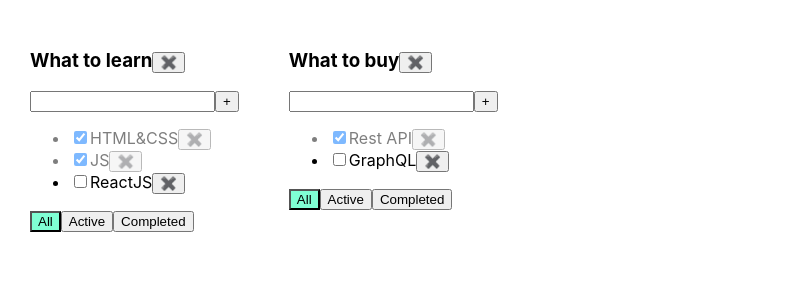
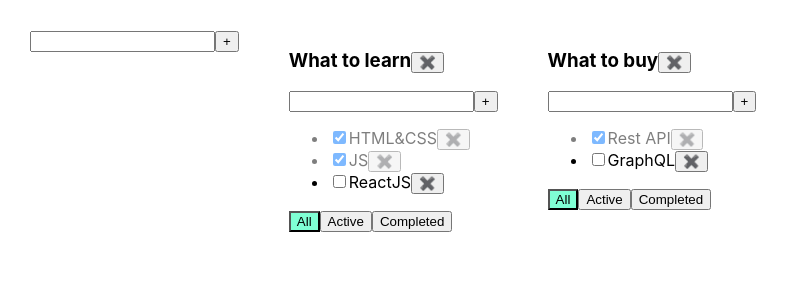
Before and after one commit to dnisaev/todolist, a React (Create React App) app: page / in a window 1280 px wide. Shown: the top 300 px of the page, without its empty margins (0-789 px from the left). Built offline with nearby package versions, Linux system fonts and the light colour scheme.

Commit message:
add sprint2 week2 solution

```diff
--- a/src/App.tsx
+++ b/src/App.tsx
@@ -2,6 +2,7 @@ import React, {useState} from 'react';
 import './App.css';
 import {TaskType, Todolist} from "./components/Todolist";
 import {v1} from "uuid";
+import {AddItemForm} from "./components/AddItemForm";
 
 export type FilterValuesType = 'active' | 'all' | 'completed';
 type TodolistsType = {
@@ -67,8 +68,33 @@ function App() {
         setTasks({...tasks})
     }
 
+    function addTodoList(title: string) {
+        let newTodolistId = v1();
+        let newTodolist: TodolistsType = {id: newTodolistId, title: title, filter: 'all'};
+        setTodolists([newTodolist, ...todolists]);
+        setTasks({...tasks, [newTodolistId]:[]});
+    }
+
+    function addEditedTask(id: string, title: string, todolistId: string) {
+        let todolistTasks = tasks[todolistId];
+        let task = todolistTasks.find(t => t.id === id)
+        if (task) {
+            task.title = title;
+            setTasks({...tasks})
+        }
+    }
+
+    function addEditedTodolist(title: string, todolistId: string) {
+        let todolist = todolists.find(tl => tl.id === todolistId);
+        if (todolist) {
+            todolist.title = title
+            setTodolists([...todolists])
+        }
+    }
+
     return (
         <div className="App">
+            <AddItemForm addItem={addTodoList}/>
             {
                 todolists.map(todolist => {
                     let allTodolistTasks = tasks[todolist.id]
@@ -89,6 +115,8 @@ function App() {
                                      changeTaskStatus={changeTaskStatus}
                                      filter={todolist.filter}
                                      removeTodolist={removeTodolist}
+                                     editTask={addEditedTask}
+                                     editTodolist={addEditedTodolist}
                     />
                 })
             }
--- /dev/null
+++ b/src/components/AddItemForm.tsx
@@ -0,0 +1,38 @@
+import React, {ChangeEvent, KeyboardEvent, useState} from 'react';
+
+type AddItemFormType = {
+    addItem: (title: string) => void
+}
+export const AddItemForm = (props: AddItemFormType) => {
+    const [title, setTitle] = useState('');
+    const [error, setError] = useState<string | null>(null);
+    const addItem = () => {
+        if (title.trim() !== '') {
+            props.addItem(title.trim());
+            setTitle('');
+        } else {
+            setError('title is required');
+        }
+    };
+    const onChangeHandler = (event: ChangeEvent<HTMLInputElement>) => {
+        setTitle(event.currentTarget.value);
+    };
+    const onKeyDownHandler = (event: KeyboardEvent<HTMLInputElement>) => {
+        setError(null);
+        if (event.key === 'Enter') {
+            addItem()
+        }
+    };
+
+    return (
+        <div>
+            <input value={title}
+                   onChange={onChangeHandler}
+                   onKeyDown={onKeyDownHandler}
+                   className={error ? 'error' : ''}
+            />
+            <button onClick={addItem}>+</button>
+            {error && <div className={'error-message'}>{error}</div>}
+        </div>
+    );
+};
--- /dev/null
+++ b/src/components/EditableSpan.tsx
@@ -0,0 +1,32 @@
+import React, {ChangeEvent, useState} from 'react';
+
+type EditableSpanType = {
+    value: string
+    onChange: (newTitle: string) => void
+}
+export const EditableSpan = (props: EditableSpanType) => {
+
+    let [editMode, setEditMode] = useState(false);
+    let [title, setTitle] = useState(props.value);
+
+    const activateEditMode = () => {
+        setEditMode(!editMode);
+        setTitle(title);
+    }
+
+    const onChangeHandler = (event: ChangeEvent<HTMLInputElement>) => {
+        setTitle(event.currentTarget.value);
+    };
+
+    const activateViewMode = () => {
+        setEditMode(!editMode);
+        props.onChange(title);
+    }
+
+    return editMode
+        ? <input value={title}
+                 onBlur={activateViewMode}
+                 onChange={onChangeHandler}
+                 autoFocus/>
+        : <span onDoubleClick={activateEditMode}>{title}</span>
+};
--- a/src/components/Todolist.tsx
+++ b/src/components/Todolist.tsx
@@ -1,5 +1,7 @@
-import React, {ChangeEvent, KeyboardEvent, useState} from 'react';
+import React, {ChangeEvent} from 'react';
 import {FilterValuesType} from "../App";
+import {AddItemForm} from "./AddItemForm";
+import {EditableSpan} from "./EditableSpan";
 
 type PropsType = {
     id: string
@@ -11,6 +13,8 @@ type PropsType = {
     changeTaskStatus: (id: string, isDone: boolean, todolistId: string) => void
     filter: FilterValuesType
     removeTodolist: (id: string) => void
+    editTask: (id: string, title: string, todolistId: string) => void
+    editTodolist: (title: string, todolistId: string) => void
 };
 
 export type TaskType = {
@@ -20,24 +24,8 @@ export type TaskType = {
 };
 
 export function Todolist(props: PropsType) {
-    const [title, setTitle] = useState('');
-    const [error, setError] = useState<string | null>(null);
-    const addTask = () => {
-        if (title.trim() !== '') {
-            props.addTask(title.trim(), props.id);
-            setTitle('');
-        } else {
-            setError('title is required');
-        }
-    };
-    const onChangeHandler = (event: ChangeEvent<HTMLInputElement>) => {
-        setTitle(event.currentTarget.value);
-    };
-    const onKeyDownHandler = (event: KeyboardEvent<HTMLInputElement>) => {
-        setError(null);
-        if (event.key === 'Enter') {
-            addTask()
-        }
+    const addTask = (title: string) => {
+        props.addTask(title, props.id)
     };
     const onAllClickHandler = () => {
         props.changeFilter('all', props.id)
@@ -45,21 +33,17 @@ export function Todolist(props: PropsType) {
     const onActiveClickHandler = () => {
         props.changeFilter('active', props.id)
     };
-    const obCopletedClickHandler = () => {
+    const onCompletedClickHandler = () => {
         props.changeFilter('completed', props.id)
     };
+
+    const editTodolistHandler = () => props.editTodolist(props.title, props.id);
     return (
         <div>
-            <h3 className={"removeTlButton"}>{props.title}</h3>
+            <h3 className={"removeTlButton"}><EditableSpan value={props.title} onChange={editTodolistHandler}/></h3>
             <button onClick={() => props.removeTodolist(props.id)}>✖️</button>
             <div>
-                <input value={title}
-                       onChange={onChangeHandler}
-                       onKeyDown={onKeyDownHandler}
-                       className={error ? 'error' : ''}
-                />
-                <button onClick={addTask}>+</button>
-                {error && <div className={'error-message'}>{error}</div>}
+                <AddItemForm addItem={addTask}/>
             </div>
             <ul>
                 {props.tasks.map((tasks) => {
@@ -68,10 +52,11 @@ export function Todolist(props: PropsType) {
                         let newIsDoneValue = e.currentTarget.checked
                         props.changeTaskStatus(tasks.id, newIsDoneValue, props.id)
                     }
+                    const editTaskHandler = () => props.editTask(tasks.id, tasks.title, props.id);
                     return (
                         <li key={tasks.id} className={tasks.isDone ? 'is-done' : ''}>
                             <input type="checkbox" checked={tasks.isDone} onChange={onChangeHandler}/>
-                            <span>{tasks.title}</span>
+                            <EditableSpan value={tasks.title} onChange={editTaskHandler}/>
                             <button onClick={onClickHandler}>✖️</button>
                         </li>)
                 })}
@@ -84,7 +69,7 @@ export function Todolist(props: PropsType) {
                         onClick={onActiveClickHandler}>Active
                 </button>
                 <button className={props.filter === 'completed' ? 'active-filter' : ''}
-                        onClick={obCopletedClickHandler}>Completed
+                        onClick={onCompletedClickHandler}>Completed
                 </button>
             </div>
         </div>
```
